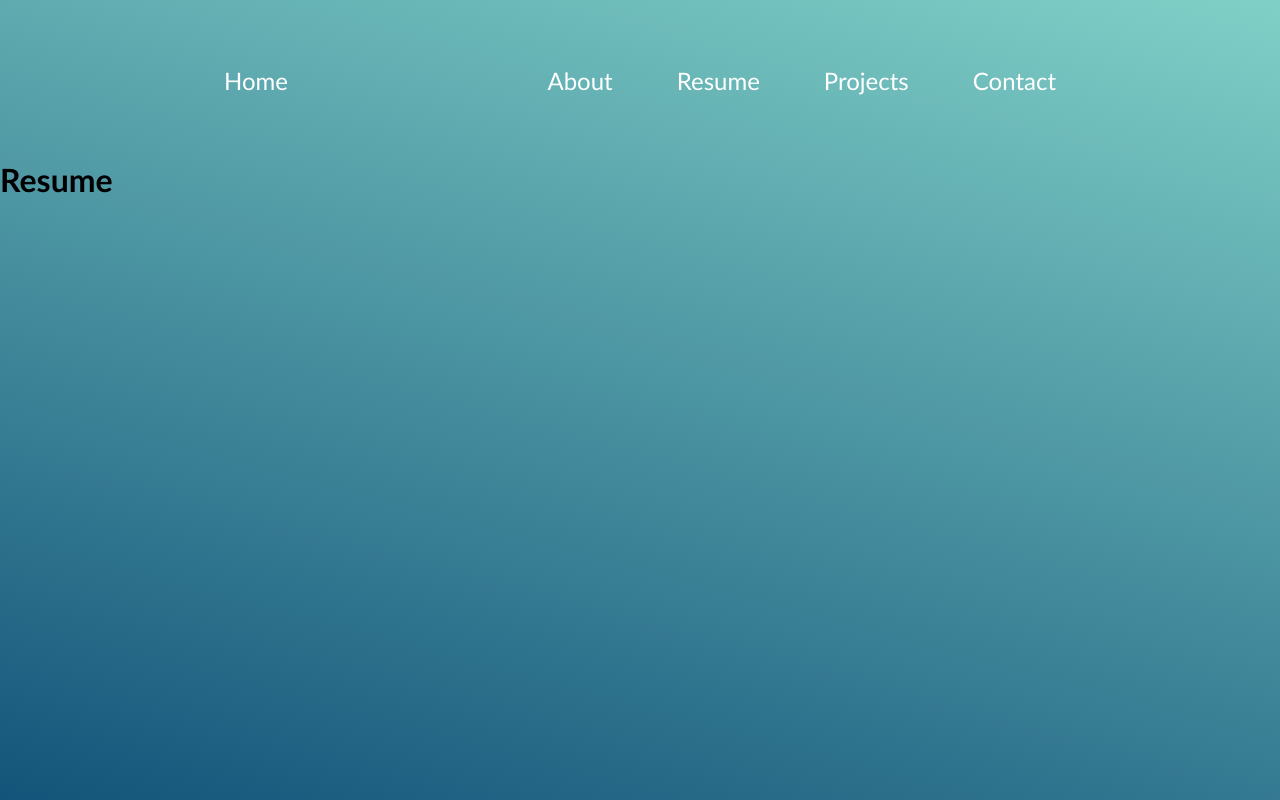
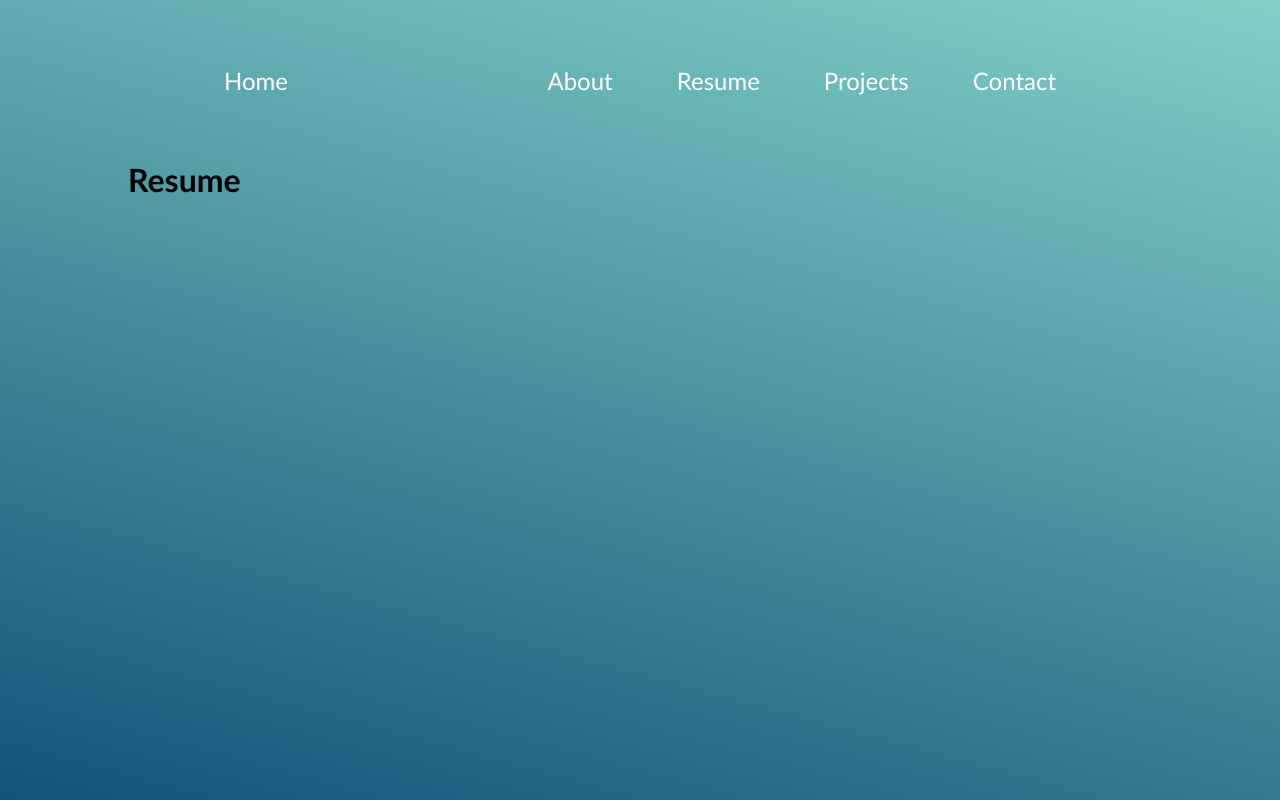
Before and after one commit to JustinKnueppel/PersonalWebsite, a React (Create React App) app: page /resume in a window 1280 px wide. Built offline with nearby package versions, Linux system fonts and the light colour scheme.

Commit message:
Change content style to be a class

```diff
--- a/src/components/About.js
+++ b/src/components/About.js
@@ -6,7 +6,7 @@ export default class About extends React.Component {
     }
     render() {
         return (
-            <div style={contentStyle}>
+            <div className="content">
                 <h3>Education</h3>
                 <p>
                     Hi, my name is Justin Knueppel. I am a rising junior at the
@@ -66,10 +66,3 @@ export default class About extends React.Component {
         );
     }
 }
-
-const contentStyle = {
-    width: "80%",
-    position: "relative",
-    left: "50%",
-    transform: "translateX(-50%)"
-};
--- a/src/components/Contact.js
+++ b/src/components/Contact.js
@@ -6,7 +6,7 @@ export default class Contact extends React.Component {
     }
     render() {
         return (
-            <div>
+            <div className="content">
                 <h1>Contact</h1>
             </div>
         );
--- a/src/components/Projects.js
+++ b/src/components/Projects.js
@@ -6,7 +6,7 @@ export default class Projects extends React.Component {
     }
     render() {
         return (
-            <div>
+            <div className="content">
                 <h1>Projects</h1>
             </div>
         );
--- a/src/components/Resume.js
+++ b/src/components/Resume.js
@@ -6,7 +6,7 @@ export default class Resume extends React.Component {
     }
     render() {
         return (
-            <div>
+            <div className="content">
                 <h1>Resume</h1>
             </div>
         );
--- a/src/index.css
+++ b/src/index.css
@@ -58,6 +58,13 @@ html, body, #root {
     padding-right: 4em;
 }
 
+.content {
+    width: 80%;
+    position: relative;
+    left: 50%;
+    transform: translateX(-50%);
+}
+
 p {
     padding-top: 1em;
     padding-bottom: 1em;
```
